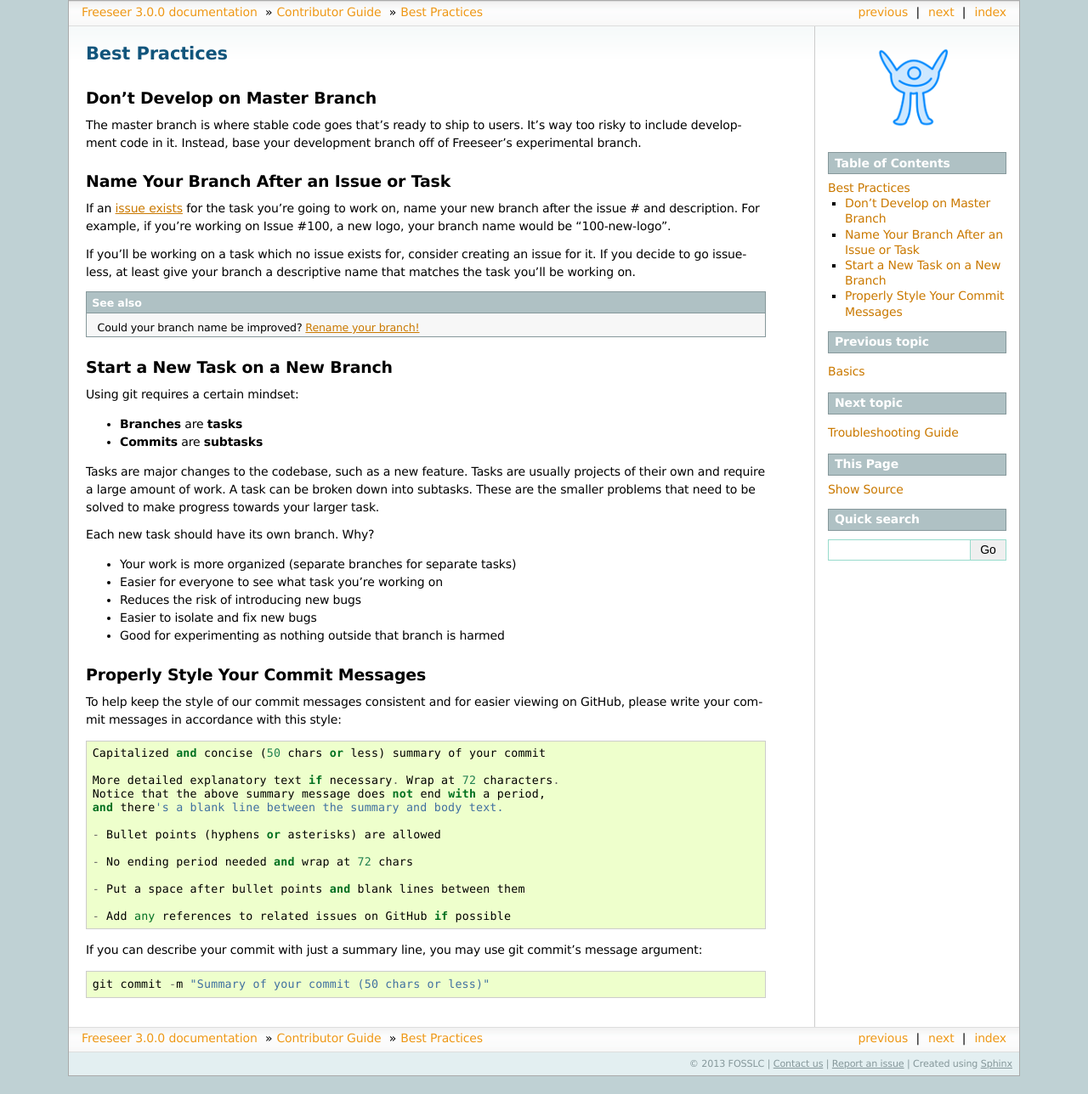
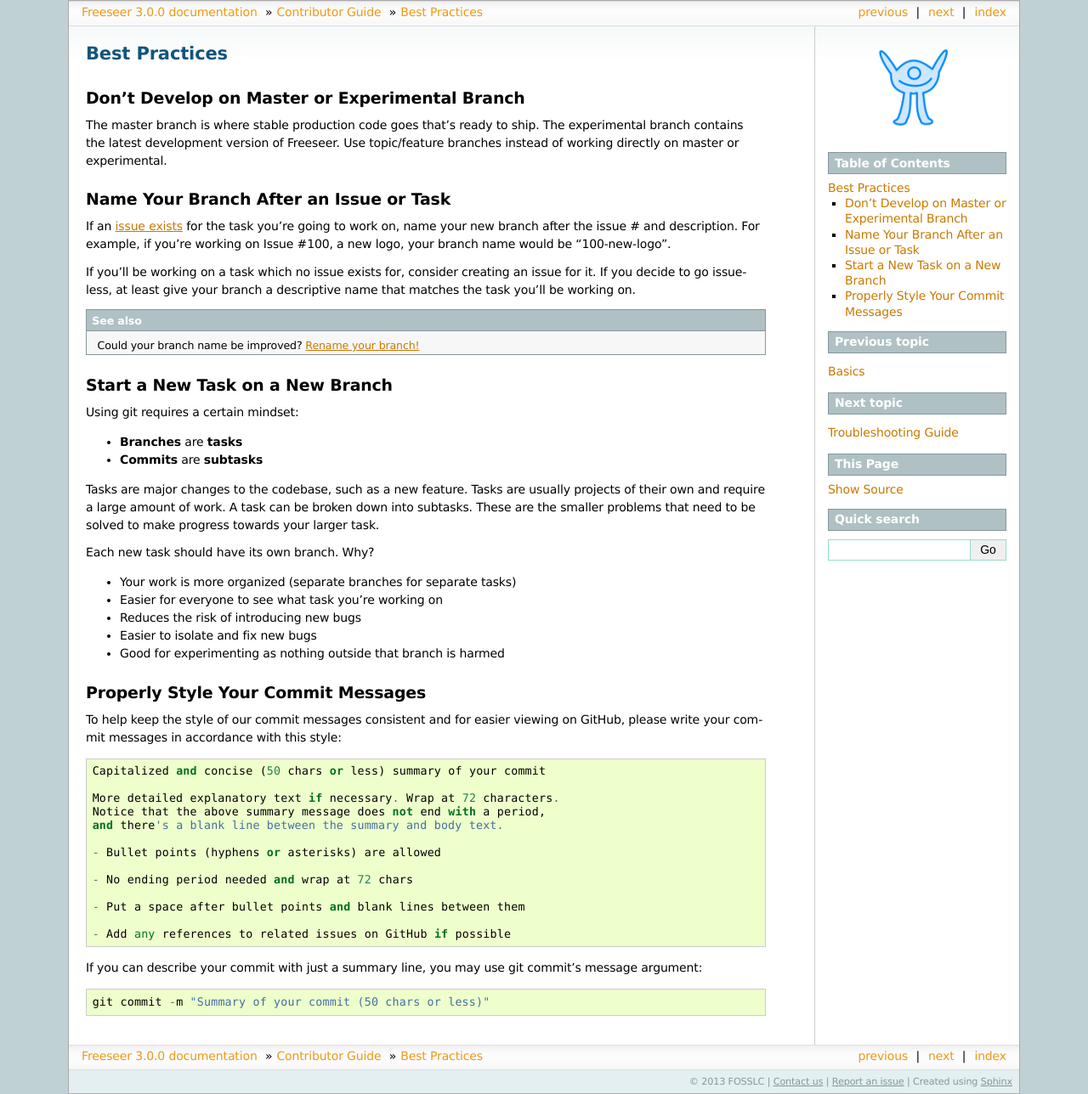
Before and after one commit to Freeseer/freeseer, a Sphinx documentation site: the page built from source/contribute/best-practices.rst, in a window 1280 px wide. Shown: the whole page at 85% size. Built offline with Sphinx 7.4.7, drawn with Linux system fonts in a browser that asks for light colours; before the commit the page ends 1267 px from its top, so only the background shows below that.

Commit message:
Rewrite "Don't Develop on Master Branch" section
- Mention that experimental also shouldn't be used
  (although the plan is to get rid of experimental eventually)
- Improve wording

```diff
--- a/source/contribute/best-practices.rst
+++ b/source/contribute/best-practices.rst
@@ -1,13 +1,12 @@
 Best Practices
 ==============
 
-Don't Develop on Master Branch
-------------------------------
+Don't Develop on Master or Experimental Branch
+----------------------------------------------
 
-The master branch is where stable code goes that's ready to ship to users.
-It's way too risky to include development code in it.
-Instead, base your development branch off of Freeseer's experimental branch.
-
+The master branch is where stable production code goes that's ready to ship.
+The experimental branch contains the latest development version of Freeseer.
+Use topic/feature branches instead of working directly on master or experimental.
 
 .. _branch-names:
 
```
